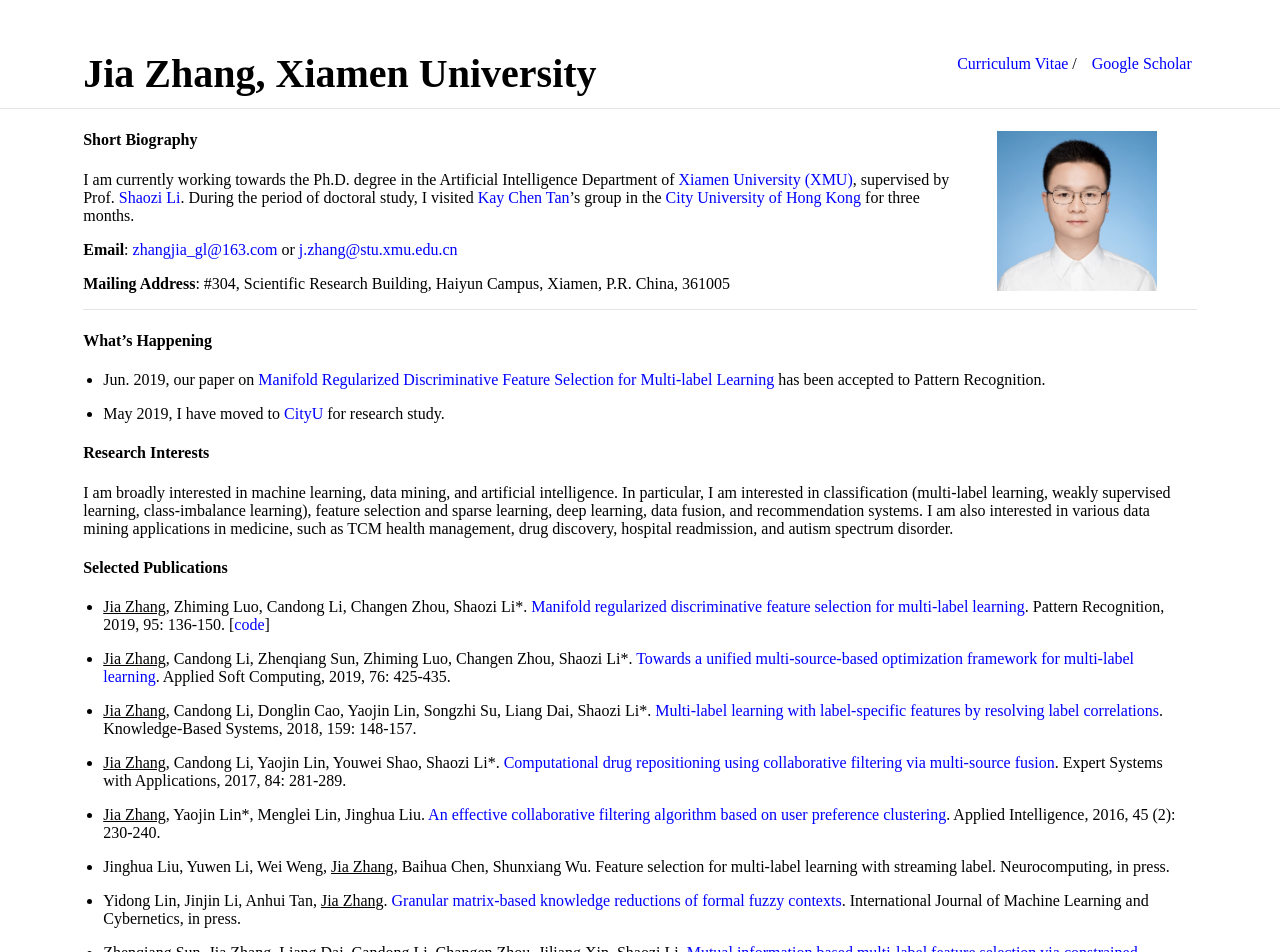
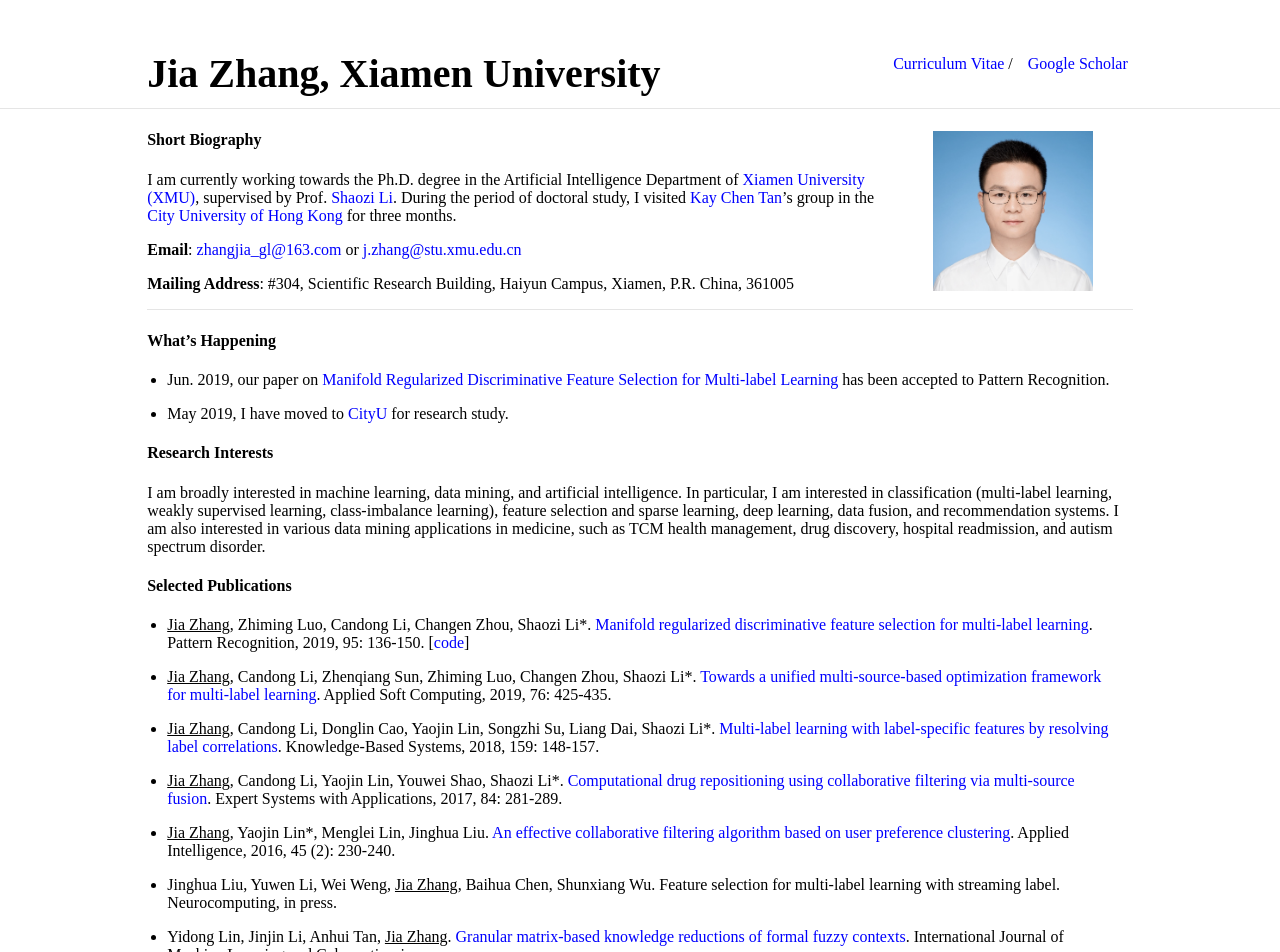
Before and after one commit to jiazhang-ml/jiazhang-ml.github.io, a Jekyll site: the page built from index.md, in a window 1280 px wide. Shown: the top 952 px of the page. Built offline with Jekyll 4.4.1, drawn with Linux system fonts in a browser that asks for light colours.

Commit message:
Update _style.scss

```diff
--- a/_sass/_style.scss
+++ b/_sass/_style.scss
@@ -68,7 +68,7 @@ hr {
 /* Divs */
 
 .container {
-    max-width: 87%;
+    max-width: 77%;
     margin: auto;
 }
 .wrapper {
```
